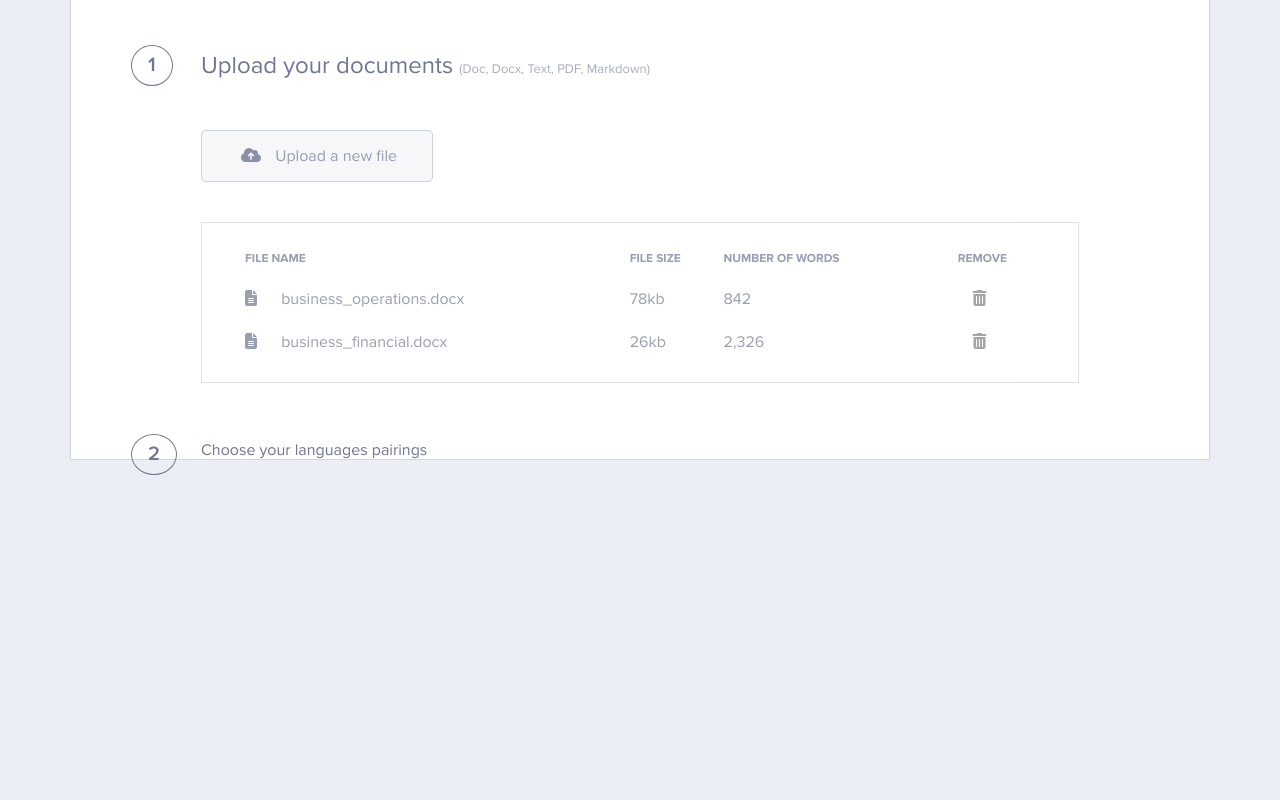
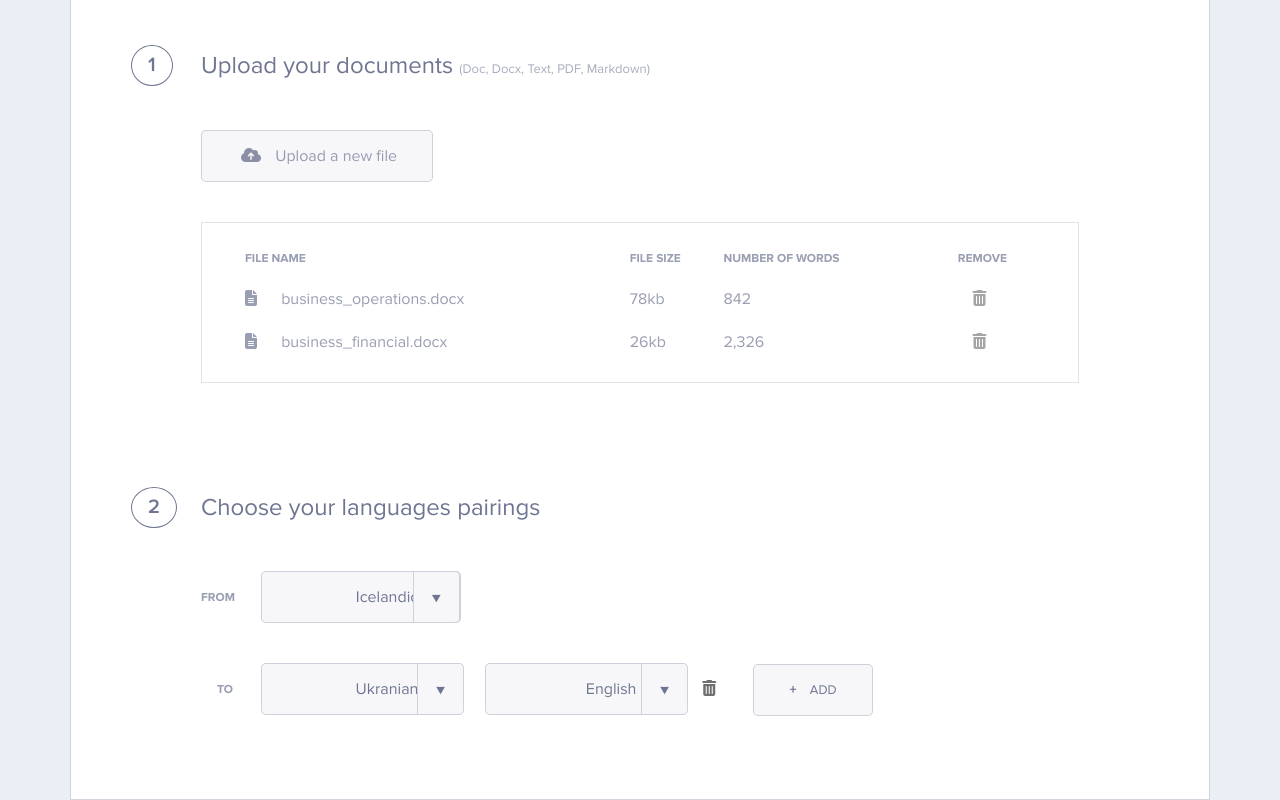
Before and after one commit to kaizengami/HTML5-Forms, a website built with Parcel: page src/index.html in a window 1280 px wide. Shown: the part 863-1663 px from the top of the page. Before the commit the page ends 1338 px from the top, so only its background shows below. Built offline with nearby package versions, Linux system fonts and the light colour scheme.

Commit message:
add choose your languages

```diff
--- a/src/index.html
+++ b/src/index.html
@@ -124,7 +124,7 @@
               </fieldset>
             </div>
             <div class="form-upload-documents title-counter">
-              <div class="upload-documents-title">
+              <div class="form-title">
                 Upload your documents
                 <span>(Doc, Docx, Text, PDF, Markdown)</span>
               </div>
@@ -181,8 +181,50 @@
               </table>
             </div>
             <div class="form-choose-language title-counter">
-              <div class="choose-language-title">
+              <div class="form-title">
                 Choose your languages pairings
+              </div>
+              <div class="choose-language-wrapper">
+                <fieldset>
+                  <legend>From</legend>
+                  <label class="choose-language-select">
+                    <select name="language-from" id="language-from">
+                      <option value="Icelandic" selected="">Icelandic</option>
+                      <option value="Ukranian">Ukranian</option>
+                      <option value="English">English</option>
+                    </select>
+                  </label>
+                </fieldset>
+                <fieldset>
+                  <legend class="choose-language-legend-to">To</legend>
+                  <label class="choose-language-select">
+                    <select name="language-to">
+                      <option value="Icelandic">Icelandic</option>
+                      <option value="Ukranian" selected="">Ukranian</option>
+                      <option value="English">English</option>
+                    </select>
+                  </label>
+                  <label class="choose-language-select">
+                    <select name="language-to">
+                      <option value="Icelandic">Icelandic</option>
+                      <option value="Ukranian">Ukranian</option>
+                      <option value="English" selected="">English</option>
+                    </select>
+                  </label>
+                  <button
+                    type="button"
+                    class="form-button choose-language-button-remove"
+                    aria-label="Remove"
+                  >
+                    <i class="fa fa-trash" aria-hidden="true"></i>
+                  </button>
+                  <button
+                    type="button"
+                    class="form-button choose-language-button-add"
+                  >
+                    <span>+</span> Add
+                  </button>
+                </fieldset>
               </div>
             </div>
           </form>
--- a/src/scss/form-choose-languages.scss
+++ b/src/scss/form-choose-languages.scss
@@ -1,2 +1,102 @@
 .form-choose-language {
+  margin: 53px 0;
 }
+
+.choose-language-wrapper {
+  display: flex;
+  flex-direction: column;
+  padding: 20px 0;
+}
+
+.choose-language-wrapper fieldset {
+  padding: 30px 60px;
+  padding-bottom: 10px;
+}
+
+.choose-language-wrapper legend {
+  position: absolute;
+  font-size: 12px;
+  font-weight: 700;
+  text-transform: uppercase;
+  margin-top: 20px;
+  margin-left: -60px;
+  opacity: 0.7;
+}
+
+.choose-language-select {
+  padding-right: 20px;
+}
+
+.choose-language-select select {
+  width: 200px;
+  height: 52px;
+  padding-left: 52px;
+  text-align: center;
+  color: $gray;
+  background-color: $button-bg-white;
+  border: 1px solid rgba(111, 118, 146, 0.3);
+  border-radius: 5px;
+  -webkit-appearance: none;
+  appearance: none;
+  cursor: pointer;
+  transition: border 0.2s, background 0.2s;
+}
+
+.choose-language-select:after {
+  position: absolute;
+  font-size: 14px;
+  content: "\25BC";
+  height: 11px;
+  padding: 21px 18px;
+  padding-top: 18px;
+  margin-left: -48px;
+  background: $button-bg-white;
+  border: 1px solid rgba(111, 118, 146, 0.3);
+  border-radius: 5px;
+  border-top-left-radius: 0;
+  border-bottom-left-radius: 0;
+  pointer-events: none;
+  cursor: pointer;
+  transition: border 0.2s, background 0.2s;
+}
+
+.choose-language-select select:hover,
+.choose-language-select:hover:after {
+  background-color: $button-bg-white-hover;
+}
+
+.choose-language-legend-to {
+  margin-left: -44px !important;
+}
+
+.choose-language-button-remove {
+  background: transparent;
+  border: none;
+  opacity: 0.7;
+  cursor: pointer;
+}
+
+.choose-language-button-remove i {
+  margin-left: -30px;
+}
+
+.choose-language-button-remove:hover {
+  background: transparent;
+  border: none;
+  opacity: 1;
+}
+
+.choose-language-button-add {
+  font-size: 13px;
+  text-transform: uppercase;
+  padding: 17px 0;
+  padding-left: 35px;
+  padding-right: 35px;
+  color: $gray;
+}
+
+.choose-language-button-add span {
+  font-size: 14px;
+  font-weight: 700;
+  padding-right: 10px;
+}
--- a/src/scss/form-upload-documents.scss
+++ b/src/scss/form-upload-documents.scss
@@ -2,15 +2,6 @@
   display: flex;
   flex-direction: column;
   padding: 58px 0;
-}
-
-.upload-documents-title {
-  font-size: 24px;
-}
-
-.upload-documents-title span {
-  font-size: 13px;
-  opacity: 0.6;
 }
 
 .upload-a-file {
--- a/src/scss/global.scss
+++ b/src/scss/global.scss
@@ -19,6 +19,15 @@ body {
   margin: 0;
   padding: 0;
   border: 0;
+}
+
+.form-title {
+  font-size: 24px;
+}
+
+.form-title span {
+  font-size: 13px;
+  opacity: 0.6;
 }
 
 .form-button {
```
Also changed, not shown: dist/ProximaNova-Bold.c57e70e9.ttf (deleted), dist/ProximaNova-Light.636e1ce8.ttf (deleted), dist/ProximaNova-Regular.e47654dc.ttf (deleted), dist/ProximaNova-Semibold.1a9f263d.ttf (deleted), dist/index.html, dist/logo.cecc779a.png (deleted), dist/media-account.49613695.png (deleted), dist/media-docs.15f29a36.png (deleted), dist/media-website.88f7c53c.png (deleted), 9 other files.
